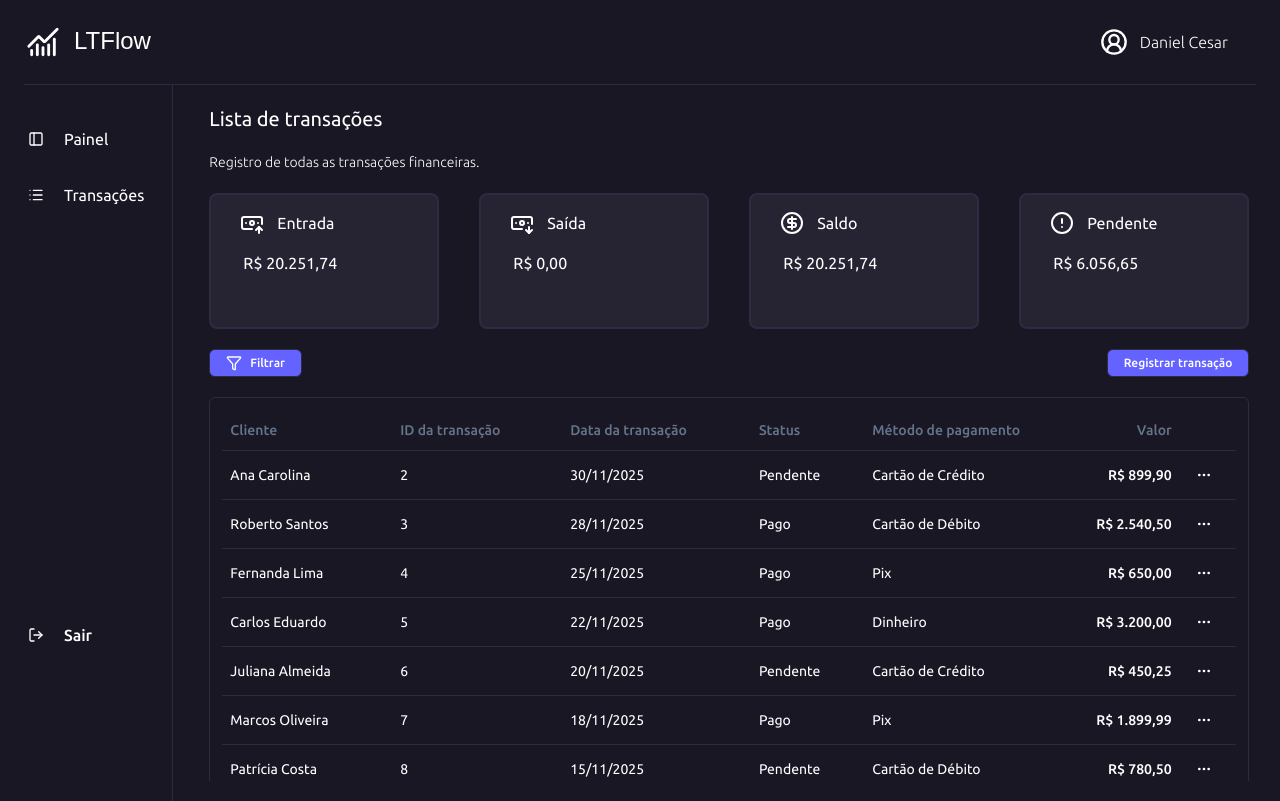
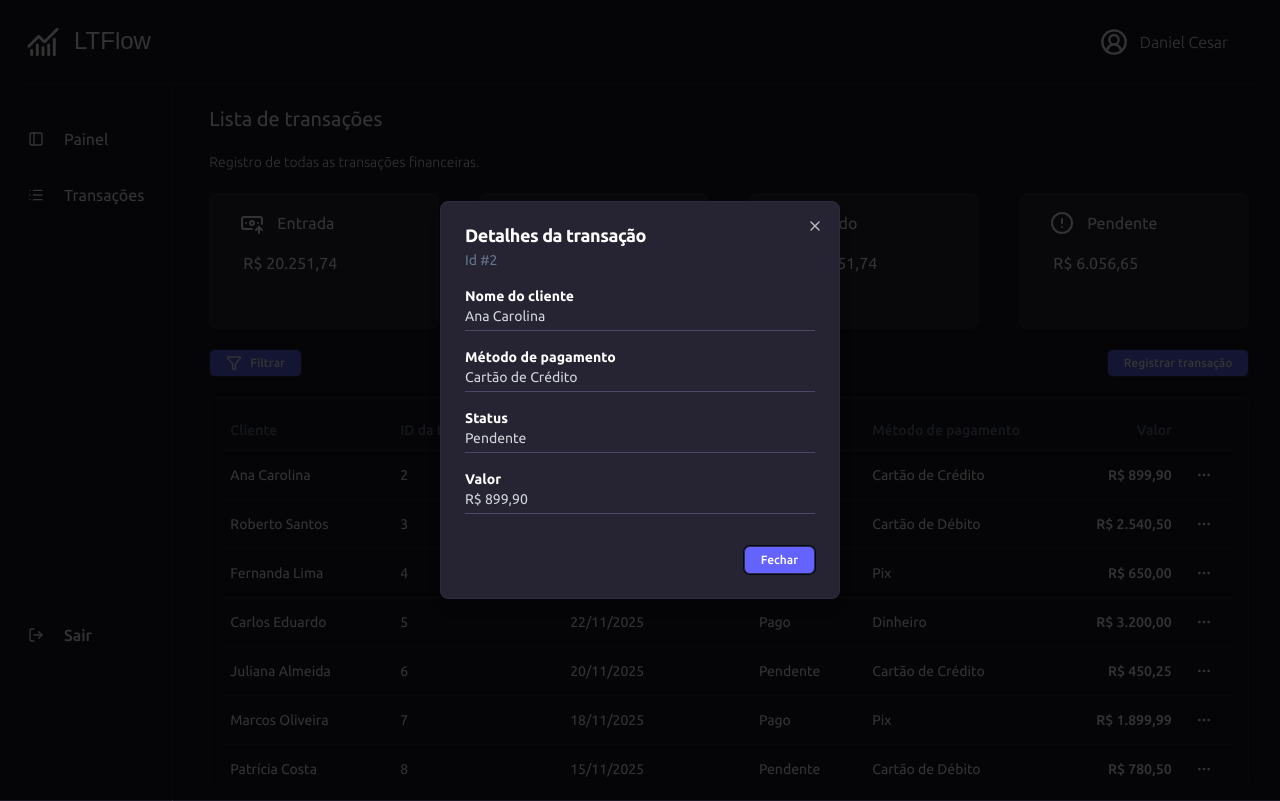
Before and after one commit to DannCesar/lt_flow, a Next.js app: page /transactions in a window 1280 px wide. Both pictures are taken after a click on the element 729 px from the left and 474 px from the top of the page. Built offline with nearby package versions, Linux system fonts and the light colour scheme; data requests are answered from the project's data file; a web font is replaced by a local one.

Commit message:
Feat: TransactionDetailsModal

```diff
--- /dev/null
+++ b/app/components/Shadcn/TransactionDetailsModal/index.tsx
@@ -0,0 +1,100 @@
+import {
+  Dialog,
+  DialogFooter,
+  DialogHeader,
+  DialogClose,
+  DialogContent,
+  DialogDescription,
+  DialogTitle,
+} from "../ui/dialog";
+
+import ButtonComponent from "../Button";
+import { formatMoney } from "@/utils/formatMoney";
+
+interface ITransaction {
+  id: string;
+  cliente: string;
+  metodo_pagamento: string;
+  status: string;
+  valor: number;
+}
+
+interface IDialogComponent {
+  transaction: ITransaction | null;
+  onCancel?: () => void;
+  title: string;
+  description?: string;
+  cancel_text: string;
+  open?: boolean;
+  onOpenChange?: (open: boolean) => void;
+}
+
+export default function TransactionDetailsModal({
+  title,
+  description,
+  cancel_text,
+  onCancel,
+  open,
+  onOpenChange,
+  transaction,
+}: IDialogComponent) {
+  return (
+    <Dialog open={open} onOpenChange={onOpenChange}>
+      <DialogContent className="max-w-[340px] md:max-w-[400px] text-white bg-[#262332] border-[#2B2C42] rounded-lg">
+        <DialogHeader>
+          <DialogTitle>{title}</DialogTitle>
+          {description && (
+            <DialogDescription>Id #{transaction?.id}</DialogDescription>
+          )}
+        </DialogHeader>
+
+        <div className="flex flex-col gap-4">
+          <div>
+            <p className="text-sm font-semibold text-white">Nome do cliente</p>
+            <p className="text-sm text-gray-300">{transaction?.cliente}</p>
+            <hr className="border-[#4A4A64] mt-1" />
+          </div>
+
+          <div>
+            <p className="text-sm font-semibold text-white">
+              Método de pagamento
+            </p>
+            <p className="text-sm text-gray-300">
+              {transaction?.metodo_pagamento}
+            </p>
+            <hr className="border-[#4A4A64] mt-1" />
+          </div>
+
+          <div>
+            <p className="text-sm font-semibold text-white">Status</p>
+            <p className="text-sm text-gray-300">{transaction?.status}</p>
+            <hr className="border-[#4A4A64] mt-1" />
+          </div>
+
+          <div>
+            <p className="text-sm font-semibold text-white">Valor</p>
+            <p className="text-sm text-gray-300">
+              {formatMoney(transaction?.valor)}
+            </p>
+            <hr className="border-[#4A4A64] mt-1" />
+          </div>
+        </div>
+
+        <DialogFooter className="mt-4">
+          <DialogClose asChild>
+            <ButtonComponent
+              className="bg-[#6563FF] hover:bg-[#5453e6]"
+              type="button"
+              onClick={() => {
+                if (onCancel) onCancel();
+                if (onOpenChange) onOpenChange(false);
+              }}
+            >
+              {cancel_text}
+            </ButtonComponent>
+          </DialogClose>
+        </DialogFooter>
+      </DialogContent>
+    </Dialog>
+  );
+}
--- a/app/components/TransactionsContent/index.tsx
+++ b/app/components/TransactionsContent/index.tsx
@@ -20,6 +20,7 @@ import { DataTable } from "../Shadcn/DataTable";
 import DialogModal from "../Shadcn/DialogModal";
 import PopoverComponent from "../Shadcn/Popover";
 import { toast } from "sonner";
+import TransactionDetailsModal from "../Shadcn/TransactionDetailsModal";
 
 const service = new TransactionsService();
 
@@ -28,23 +29,28 @@ type filterTransacitions = "Pago" | "Pendente" | "Todos";
 export default function TransactionsContent() {
   const [statusFilter, setStatusFilter] =
     useState<filterTransacitions>("Todos");
-  const query_client = useQueryClient()
-  const { registerForm, submit } = useRegisterForm({onSuccess: () => setModalOpen(false)});
-  const [modalOpen,setModalOpen] = useState(false)
+  const query_client = useQueryClient();
+  const { registerForm, submit } = useRegisterForm({
+    onSuccess: () => setModalOpen(false),
+  });
+  const [modalOpen, setModalOpen] = useState(false);
+  const [detailsModal, setDetailsModal] = useState(false);
+  const [selectedTransaction, setSelectedTransaction] = useState(null);
 
   const { data: transactions = [], isLoading } = useQuery({
     queryKey: ["transactions"],
     queryFn: () => service.getAllTransactions(),
   });
 
-
   async function handleDeleteTransaction(id: number | string) {
     try {
       await service.deleteTransaction(id);
-      query_client.invalidateQueries({queryKey: ['transactions']})
-      toast.success("Transação excluída com sucesso!")
+      query_client.invalidateQueries({ queryKey: ["transactions"] });
+      toast.success("Transação excluída com sucesso!");
     } catch (error) {
-      alert("Erro ao excluir transação,tente novamente,se persistir,constate o suporte.");
+      alert(
+        "Erro ao excluir transação,tente novamente,se persistir,constate o suporte."
+      );
     }
   }
 
@@ -89,11 +95,10 @@ export default function TransactionsContent() {
     getCoreRowModel: getCoreRowModel(),
   });
 
-
   if (isLoading) {
     return <div className="text-white">Carregando...</div>;
   }
-
+  console.log(selectedTransaction);
   return (
     <div className=" grid grid-cols-1 px-4 max-w-[1920px]  md:flex flex-col text-white">
       <div>
@@ -161,7 +166,10 @@ export default function TransactionsContent() {
           cancel_text="Cancelar"
           submit_text="Registrar"
           onSubmit={registerForm.handleSubmit(submit)}
-          onCancel={() => {registerForm.reset(); setModalOpen(false)}}
+          onCancel={() => {
+            registerForm.reset();
+            setModalOpen(false);
+          }}
           open={modalOpen}
           onOpenChange={setModalOpen}
         >
@@ -171,12 +179,26 @@ export default function TransactionsContent() {
       <div className="text-white overflow-y-auto md:w-full max-h-96 mt-5">
         <DataTable
           table={table}
-          onClick={() => {}}
+          onClick={(transaction) => {
+            console.log("Transação clicada:", transaction);
+            setSelectedTransaction(transaction);
+            setDetailsModal(true);
+          }}
           currentPage={1}
-          totalPages={5}
+          totalPages={3}
           onPageChange={() => {}}
         />
       </div>
+      {detailsModal && (
+        <TransactionDetailsModal
+          title="Detalhes da transação"
+          description="Transação"
+          cancel_text="Fechar"
+          open={detailsModal}
+          onOpenChange={setDetailsModal}
+          transaction={selectedTransaction}
+        />
+      )}
     </div>
   );
 }
```
